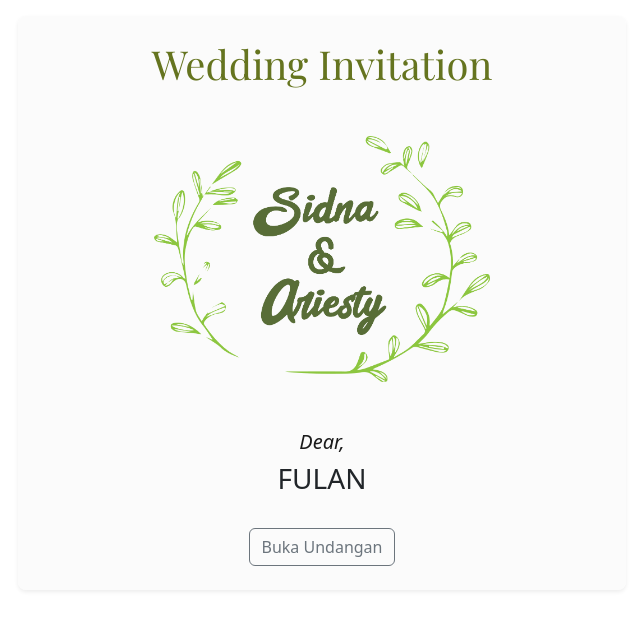
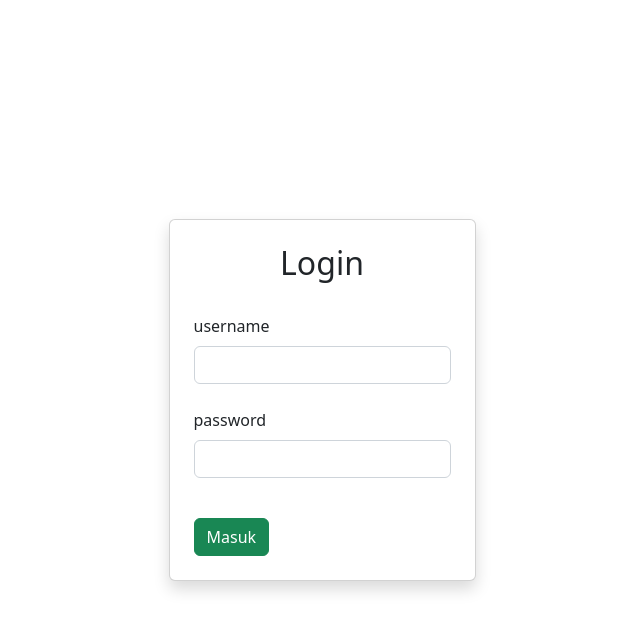
Before and after one commit to SidnaZayn/wedding-invitation-ZenFia, a Vue app: page /login in a window 1280 px wide. Before the commit this address led to /to/Fulan. Shown: the top 630 px of the page, without its empty margins (318-958 px from the left). Built offline with nearby package versions, Linux system fonts and the light colour scheme.

Commit message:
:passport_control: login page
login page

```diff
--- a/src/router/index.js
+++ b/src/router/index.js
@@ -1,10 +1,10 @@
 import { createRouter, createWebHistory } from 'vue-router'
 import HomeView from '../views/HomeView.vue'
 import NotFoundPageView from '../views/NotFoundView.vue'
+import Dashboard from "../views/Dashboard.vue";
+import Login from "../views/Login.vue";
 
-const router = createRouter({
-  history: createWebHistory(import.meta.env.BASE_URL),
-  routes: [
+const routes = [
   {
     path: '/to/:name',
     name: 'home',
@@ -16,7 +16,38 @@ const router = createRouter({
     redirect: '/to/Fulan',
     component: NotFoundPageView
   },
-  ]
-})
+  {
+    path:"/dashboard",
+    name: "Dashboard",
+    component: Dashboard,
+    meta:{
+      isAuth: true
+    }
+  },
+  {
+    path:"/login",
+    name: "Login",
+    component: Login,
+  }
+];
+
+const router = createRouter({
+  history: createWebHistory(import.meta.env.BASE_URL),
+  routes,
+  linkActiveClass: "active",
+});
+
+router.beforeEach((to, from, next) => {
+  // console.log(store.getters.isAuthenticated)
+  if (to.matched.some((record) => record.meta.isAuth)) {
+    if (localStorage.getItem('login')) {
+      next();
+      return;
+    }
+    next("/login");
+  } else {
+    next();
+  }
+});
 
 export default router
--- /dev/null
+++ b/src/views/Dashboard.vue
@@ -0,0 +1,6 @@
+<template>
+    <h1>test</h1>
+</template>
+
+<script setup>
+</script>
--- /dev/null
+++ b/src/views/Login.vue
@@ -0,0 +1,70 @@
+<template>
+  <div>
+    <div class="container">
+      <div
+        class="
+          d-flex
+          flex-column
+          min-vh-100
+          justify-content-center
+          align-items-center
+        "
+      >
+        <div class="card shadow mx-auto p-4">
+          <h2 class="mx-auto">Login</h2>
+          <div class="form">
+            <div class="my-4">
+              <label for="username" class="mb-2">username</label>
+              <input
+                class="form-control"
+                type="text"
+                v-model="login.username"
+              />
+            </div>
+            <div class="my-4">
+              <label for="password" class="mb-2">password</label>
+              <input
+                class="form-control"
+                type="password"
+                v-model="login.password"
+              />
+            </div>
+            <button class="btn btn-success mt-3" @click="loginDashboard()">
+              Masuk
+            </button>
+          </div>
+        </div>
+      </div>
+    </div>
+  </div>
+</template>
+
+<script setup>
+import { ref } from "@vue/reactivity";
+import { onMounted } from "@vue/runtime-core";
+import { useRouter } from "vue-router";
+
+const login = ref({
+  username: "",
+  password: "",
+});
+const router = useRouter();
+
+const loginDashboard = () => {
+  if (login.value.username == "fia") {
+    if (login.value.password == "procot321") {
+      localStorage.setItem("login", "procot321");
+      alert("berhasil masuk");
+      router.push({ name: "Dashboard" });
+    } else {
+      alert("password salah");
+    }
+  } else {
+    alert("username salah");
+  }
+};
+
+onMounted(() => {
+  localStorage.removeItem("login");
+});
+</script>
```
Lines whose indentation alone changed are shown as unchanged.
